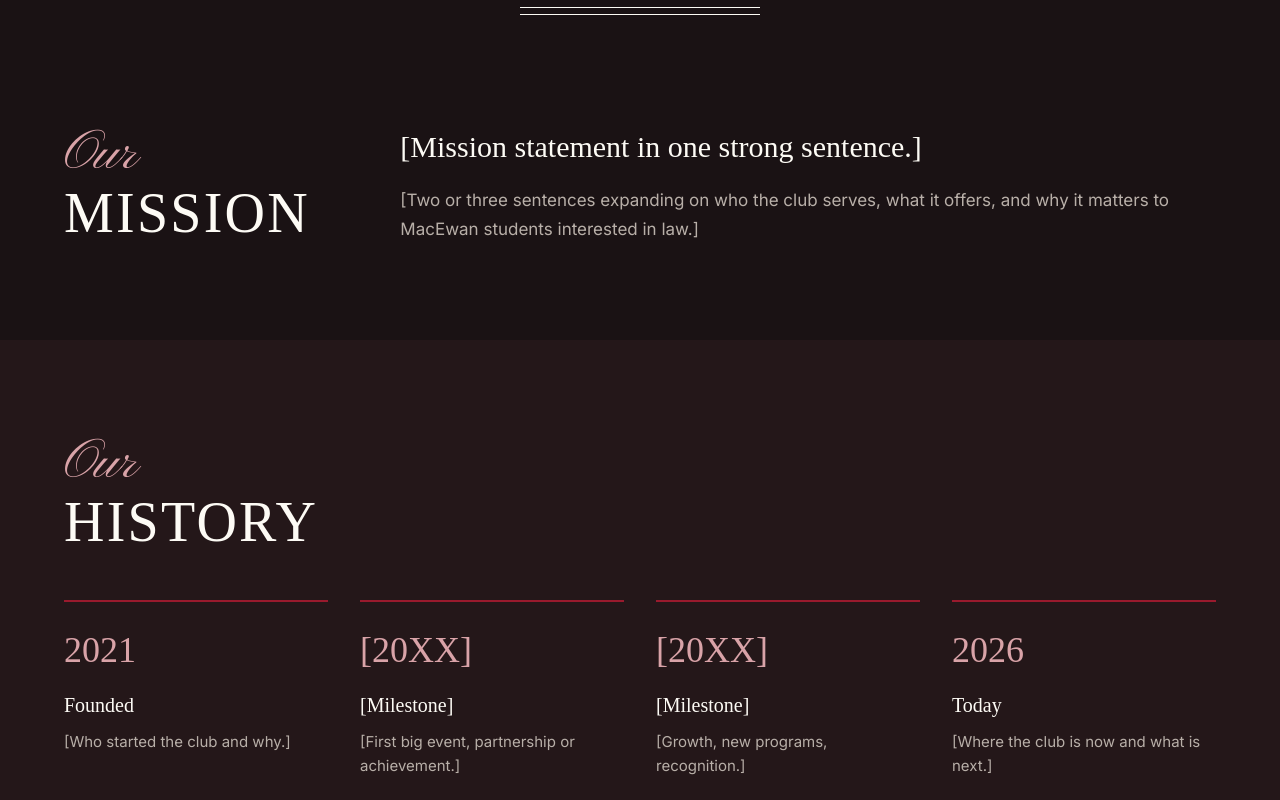
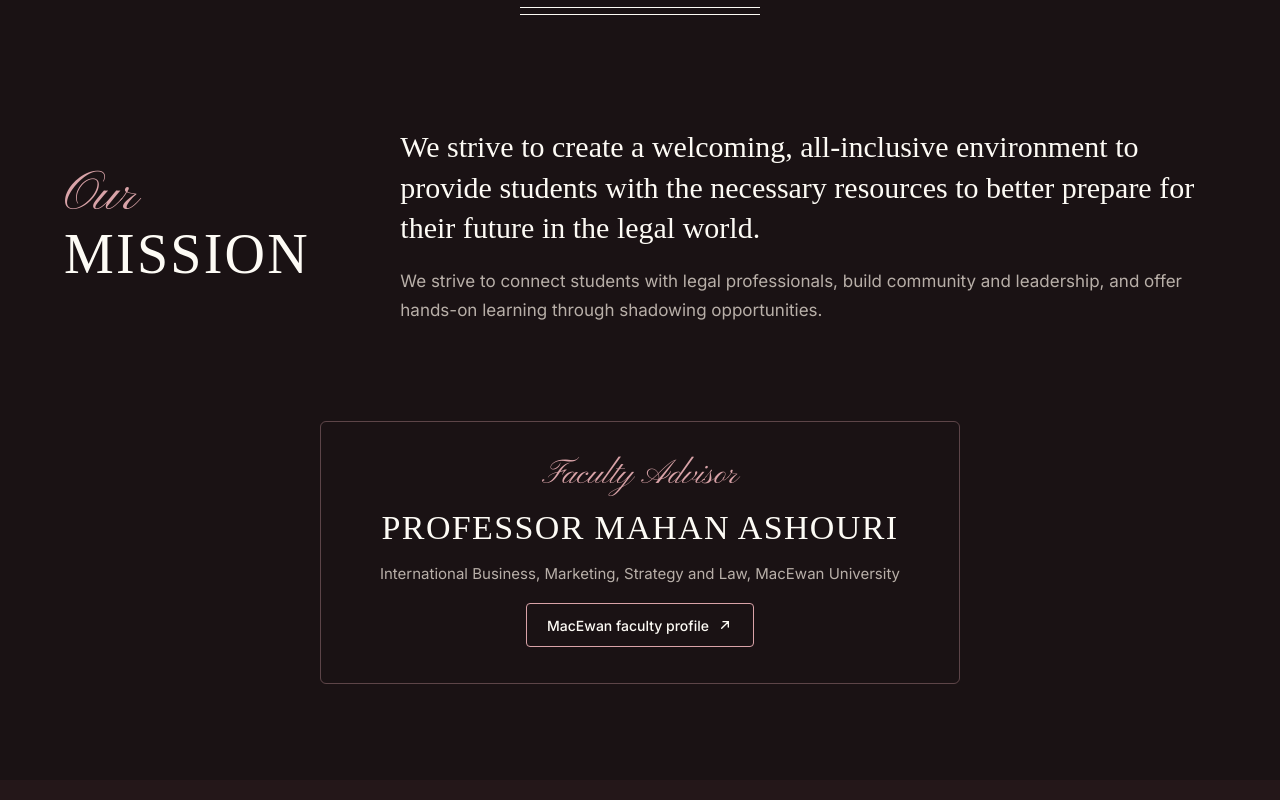
Before and after one commit to Lem-D/MULC-Website, an Astro site: page /MULC-Website/about in a window 1280 px wide. Shown: the part 340-1140 px from the top of the page. Built offline with nearby package versions, Linux system fonts and the light colour scheme; Astro itself is replaced by a stand-in of ours; a web font is replaced by a local one.

Commit message:
Add faculty advisor, About/values text and Campus Labs join link

```diff
--- a/src/content/site.json
+++ b/src/content/site.json
@@ -20,7 +20,7 @@
   },
   "socials": [
     { "label": "Instagram", "url": "https://www.instagram.com/macewanlawclub/" },
-    { "label": "LinkedIn", "url": "https://www.linkedin.com/company/mulc/" },
+    { "label": "LinkedIn", "url": "https://www.linkedin.com/in/mulc/" },
     { "label": "Facebook", "url": "https://www.facebook.com/MULawClub" }
   ],
   "stats": [
@@ -30,7 +30,7 @@
     { "value": "[00]", "label": "Partners" }
   ],
   "standFor": {
-    "intro": "We strive to create a welcoming, all-inclusive environment that gives students the resources to prepare for their future in the legal world.",
+    "intro": "We strive to connect students with legal professionals, build community and leadership, and offer hands-on learning through shadowing opportunities.",
     "pillars": [
       { "title": "Explore the legal field", "body": "Open discussions about the work of lawyers, paralegals, legal assistants and more." },
       { "title": "See legal work up close", "body": "Shadow sessions that give students a taste of day-to-day legal work." },
@@ -39,8 +39,14 @@
     ]
   },
   "mission": {
-    "statement": "[Mission statement in one strong sentence.]",
-    "body": "[Two or three sentences expanding on who the club serves, what it offers, and why it matters to MacEwan students interested in law.]"
+    "statement": "We strive to create a welcoming, all-inclusive environment to provide students with the necessary resources to better prepare for their future in the legal world.",
+    "body": "We strive to connect students with legal professionals, build community and leadership, and offer hands-on learning through shadowing opportunities."
+  },
+  "advisor": {
+    "name": "Professor Mahan Ashouri",
+    "role": "Faculty Advisor",
+    "department": "International Business, Marketing, Strategy and Law",
+    "profileUrl": "https://www.macewan.ca/academics/academic-departments/international-business-marketing-strategy-law/our-people/profile/?profileid=ashourim"
   },
   "history": [
     { "year": "2021", "title": "Founded", "body": "[Who started the club and why.]" },
--- a/src/pages/about.astro
+++ b/src/pages/about.astro
@@ -9,7 +9,7 @@ import { asset } from '../lib/url.js';
 // Head start for each item in a row of `cols`, so a row lands left to right.
 const step = (i, cols) => `--d:${((i % cols) * 0.1).toFixed(2)}s`;
 ---
-<Base title="About Us" current="about" description="Meet the MacEwan Law Club: our mission, our history since 2021, and the executive team running the club this year.">
+<Base title="About Us" current="about" description="Meet the MacEwan Law Club: our mission, our faculty advisor, our history since 2021, and the executive team running the club this year.">
   <section class="page-head">
     <div class="wrap">
       <Title script="About" heading="Us" level={1} center />
@@ -26,6 +26,19 @@ const step = (i, cols) => `--d:${((i % cols) * 0.1).toFixed(2)}s`;
       </div>
     </div>
   </section>
+
+  {site.advisor?.name && (
+    <section class="advisor" id="advisor" aria-labelledby="advisor-h">
+      <div class="wrap">
+        <div class="adv-card flow_in_up">
+          <span class="adv-role" id="advisor-h">{site.advisor.role}</span>
+          <h2>{site.advisor.name}</h2>
+          {site.advisor.department && <p>{site.advisor.department}, MacEwan University</p>}
+          {site.advisor.profileUrl && <a class="btn btn-ghost btn-sm" href={site.advisor.profileUrl} target="_blank" rel="noopener">MacEwan faculty profile<svg aria-hidden="true" width="16" height="16" viewBox="0 0 24 24" fill="none" stroke="currentColor" stroke-width="2" stroke-linecap="round" set:html={'<path d="M7 17L17 7M9 7h8v8"></path>'}></svg></a>}
+        </div>
+      </div>
+    </section>
+  )}
 
   <section class="history" id="history">
     <div class="wrap">
--- a/src/styles/global.css
+++ b/src/styles/global.css
@@ -248,6 +248,11 @@ footer.site{background:var(--ink-bg);border-top:1px solid var(--line);padding-bl
 .mission .copy{flex:999 1 520px;min-width:0;display:flex;flex-direction:column;gap:18px}
 .mission .big{margin:0;font-family:var(--display);font-size:clamp(24px,3vw,30px);line-height:1.35}
 .mission .copy p:last-child{margin:0;font-size:17px;line-height:1.7;color:var(--muted)}
+.advisor{padding-block:0 96px}
+.adv-card{max-width:640px;margin-inline:auto;text-align:center;display:flex;flex-direction:column;align-items:center;gap:10px;padding:36px 28px;border:1px solid rgba(217,163,168,.35);border-radius:6px}
+.adv-role{font-family:var(--script);font-size:34px;line-height:1;color:var(--rose)}
+.adv-card h2{margin:0;font-family:var(--display);font-weight:400;font-size:clamp(26px,3.4vw,34px);letter-spacing:.04em;text-transform:uppercase}
+.adv-card p{margin:0 0 8px;font-size:15px;color:var(--muted)}
 .history{padding-block:96px;background:var(--bg-2)}
 .timeline{margin-top:48px;display:grid;grid-template-columns:repeat(4,1fr);gap:32px}
 @media (max-width:900px){.timeline{grid-template-columns:repeat(2,1fr)}}
```
Also changed, not shown: CONTRIBUTING.md (+2 -1 lines).
